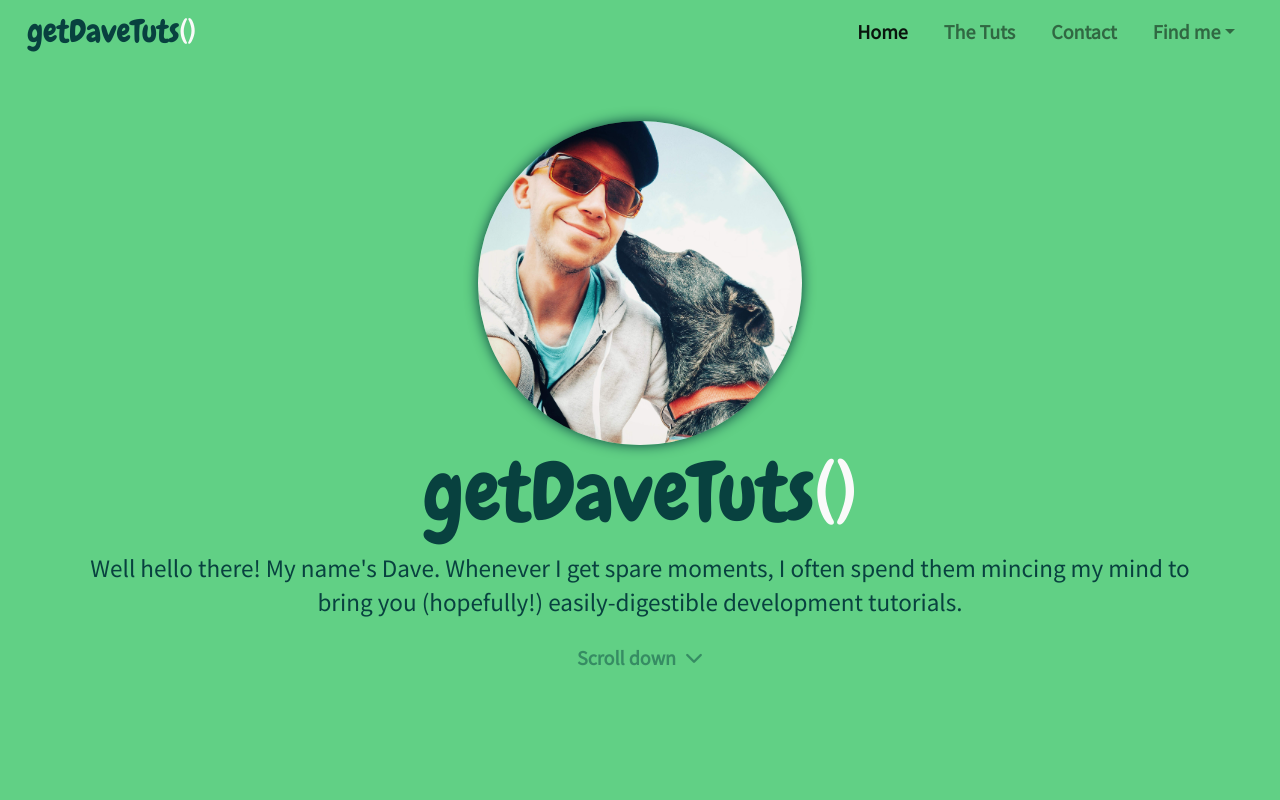
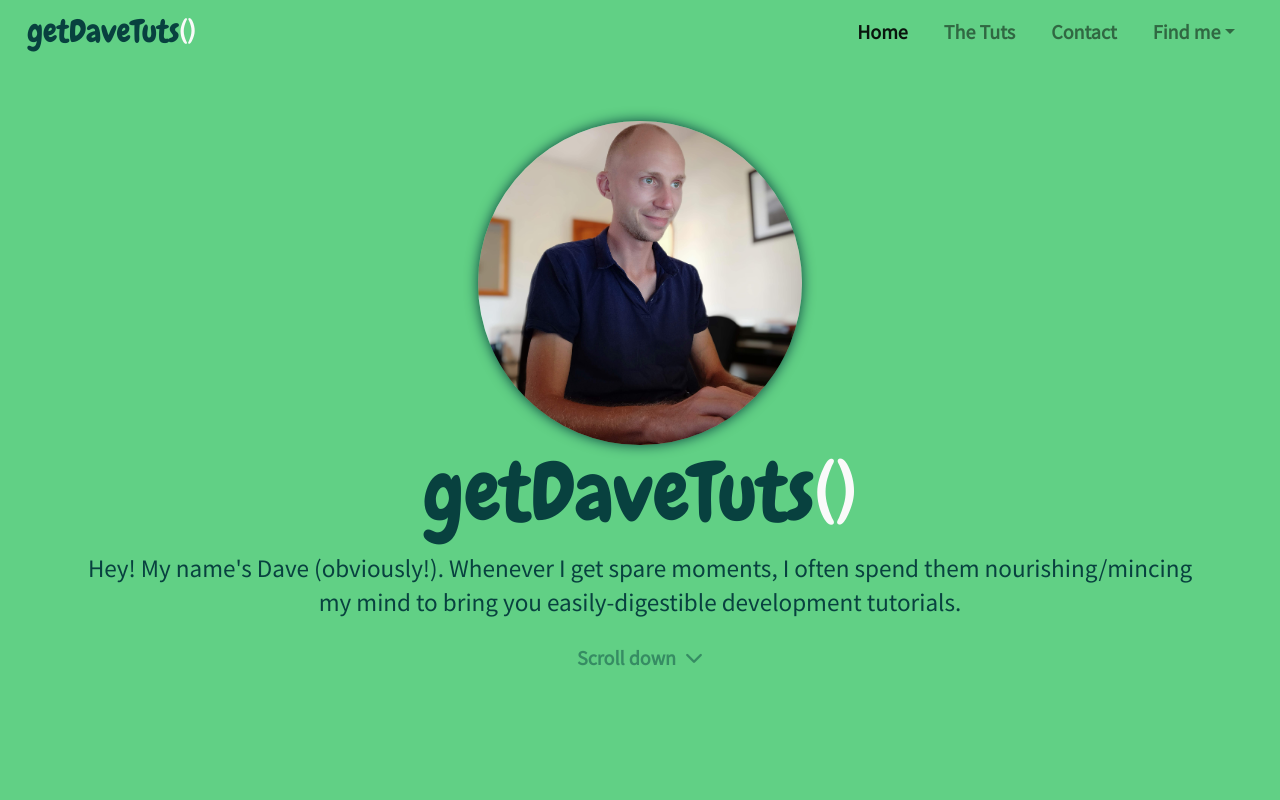
Before and after one commit to fuerte-nerd/getDaveTuts, a Gatsby site: page / in a window 1280 px wide. Shown: the top 800 px of the page. Built offline with nearby package versions, Linux system fonts and the light colour scheme; Gatsby itself is replaced by a stand-in of ours.

Commit message:
Update Pages “hero”

```diff
--- a/content/hero.md
+++ b/content/hero.md
@@ -1,8 +1,8 @@
 ---
-hero_image: assets/IMG_20190707_093345-01.jpeg
+hero_image: assets/IMG_20190707_174920.jpg
 lead: >-
-  Well hello there! My name's Dave. Whenever I get spare moments, I often spend
-  them mincing my mind to bring you (hopefully!) easily-digestible development
+  Hey! My name's Dave (obviously!). Whenever I get spare moments, I often spend
+  them nourishing/mincing my mind to bring you easily-digestible development
   tutorials.
 button_text: Scroll down
 ---
```
Also changed, not shown: static/assets/IMG_20190707_174920.jpg (added), static/assets/IMG_20190709_102502-01-01.jpeg (added).
